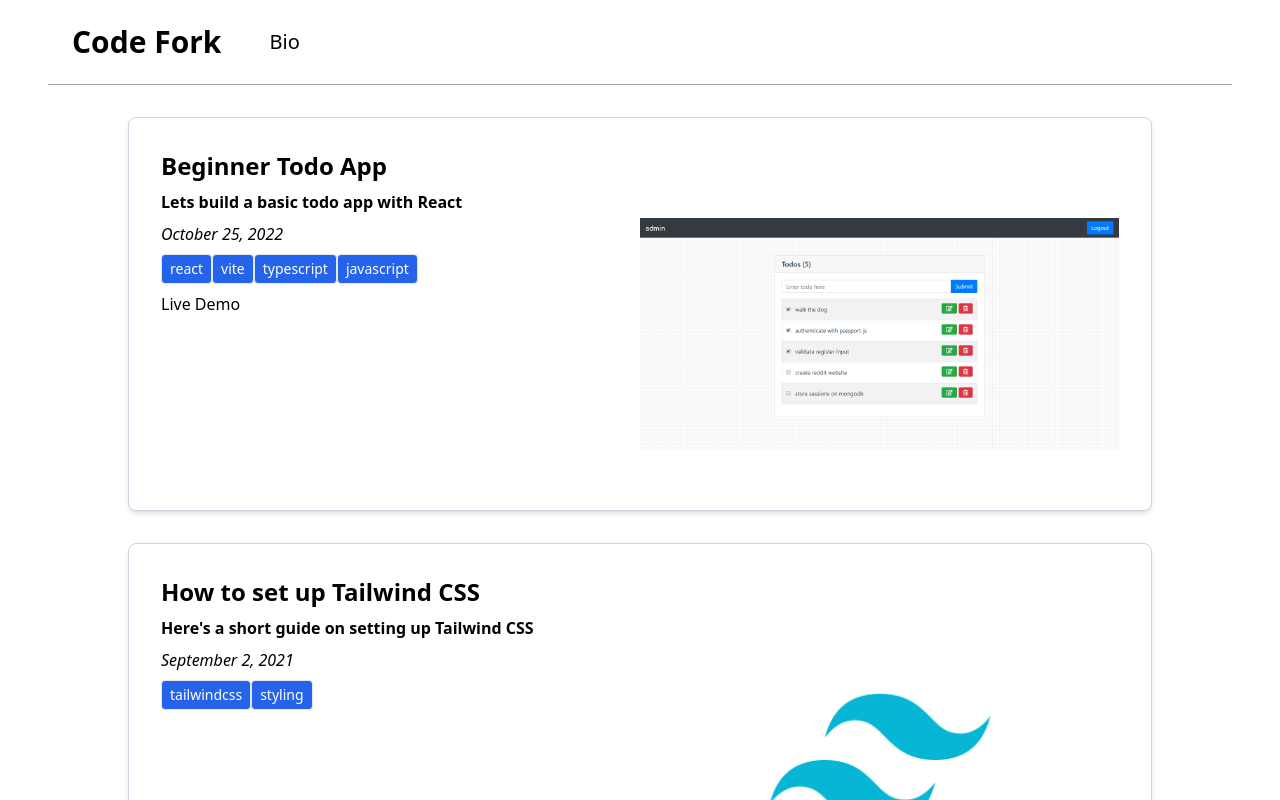
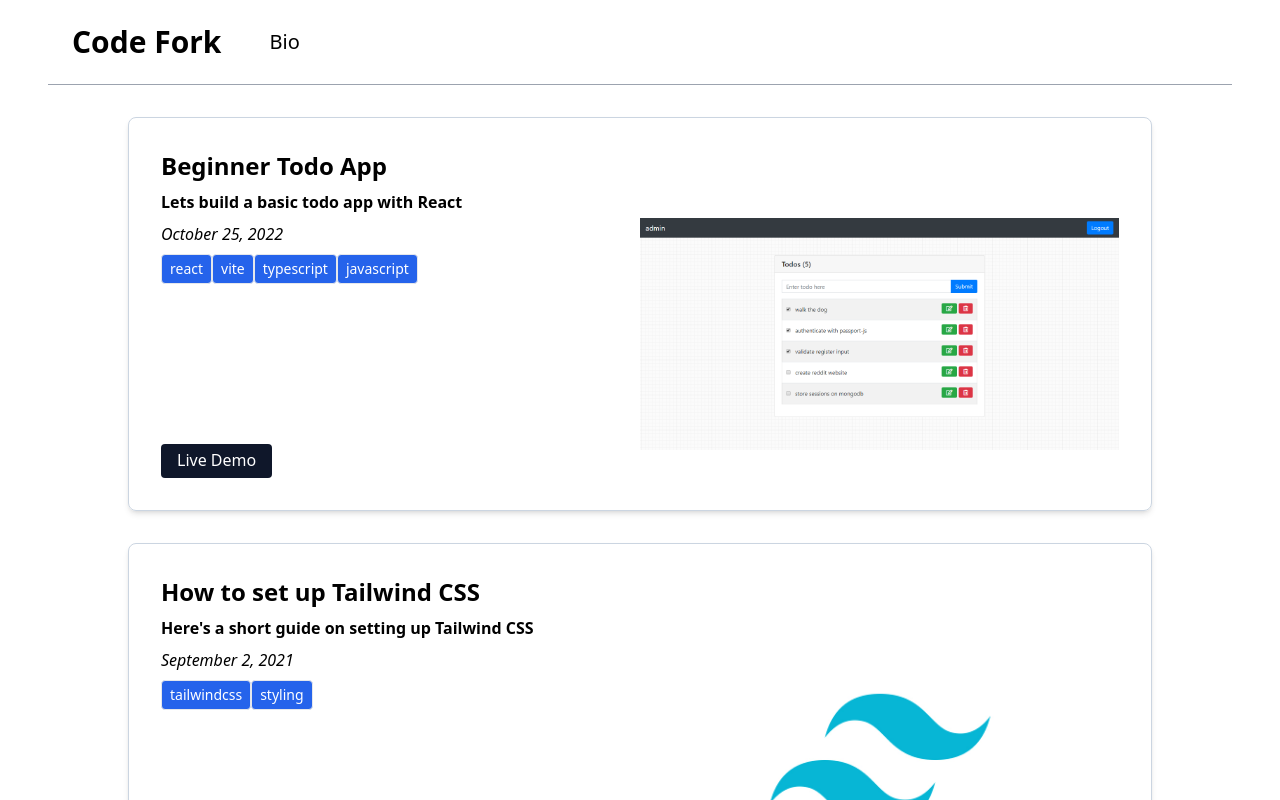
Before and after one commit to NoelVegaJr/nextjs-mdx-blog, a Next.js app: page / in a window 1280 px wide. Shown: the top 800 px of the page. Built offline with nearby package versions, Linux system fonts and the light colour scheme.

Commit message:
demo link hover underline

```diff
--- a/src/pages/index.tsx
+++ b/src/pages/index.tsx
@@ -28,11 +28,12 @@
               <main className='w-full flex flex-col items-center  justify-between gap-4'>
                 <div className='h-full w-full flex flex-col md:flex-row justify-between gap-4 '>
                   <div className='flex flex-col md:flex-row md:w-full justify-between gap-4'>
-                    <div className='flex flex-col '>
+                    <div className='flex flex-col justify-between h-full'>
+                      <div>
                         <p className='font-semibold mb-2'>
                           {post.frontMatter.description}
                         </p>
-                      <div className='flex flex-col gap-2'>
+                        <div className='flex flex-col gap-2 '>
                           <i className=''>{post.frontMatter.date}</i>
 
                           <div className='flex flex-wrap'>
@@ -49,6 +50,8 @@
                               }
                             )}
                           </div>
+                        </div>
+                      </div>
                       {post.frontMatter.demoUrl && (
                         <a
                           href={'https://' + post.frontMatter.demoUrl}
@@ -58,11 +61,12 @@
                             console.log(post.frontMatter.demoUrl);
                             e.stopPropagation();
                           }}
+                          className='group bg-slate-900 text-white w-fit px-4 py-1 rounded hover:brightness-105'
                         >
                           Live Demo
+                          <div className='w-0 group-hover:w-full h-0.5 transition-all duration-500 ease-in-out bg-white' />
                         </a>
                       )}
-                      </div>
                     </div>
                     <div className='relative h-72 w-full md:w-1/2'>
                       <Image
```
Lines whose indentation alone changed are shown as unchanged.
